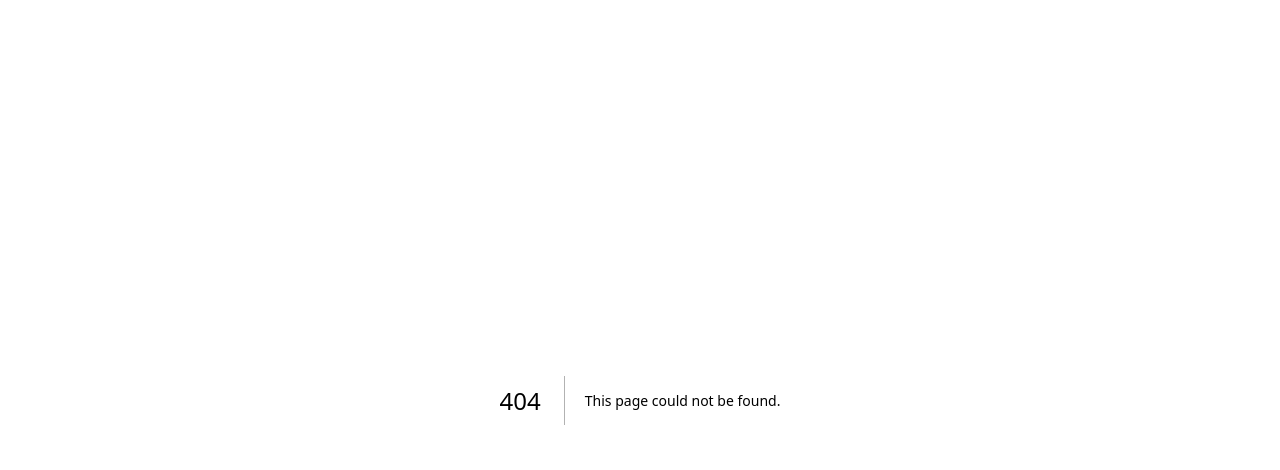
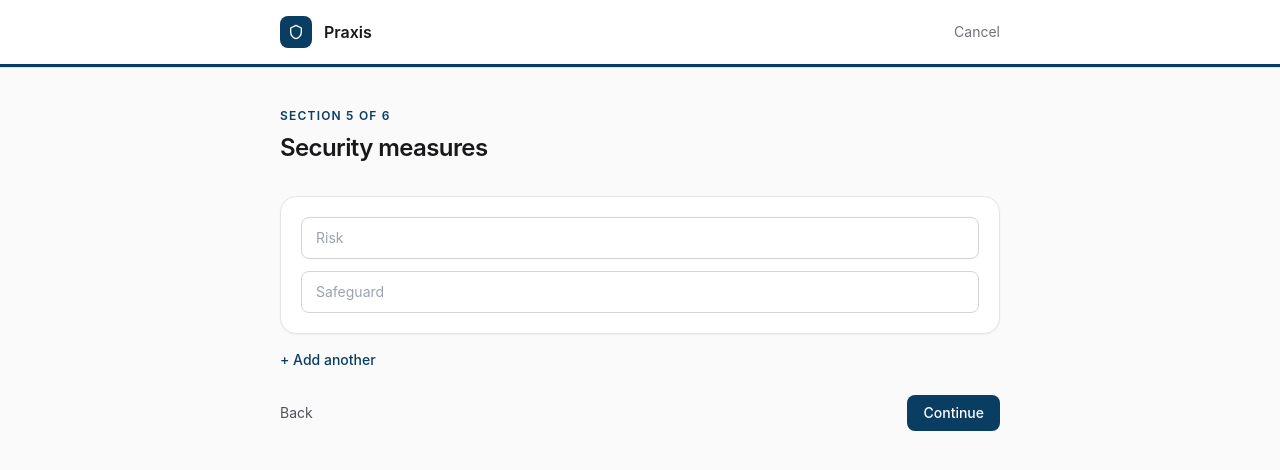
Before and after one commit to sedneymobisa6-dot/Praxis, a Next.js app: page /firm/clients/1/intake/measures in a window 1280 px wide. Before the commit this address had no page. Shown: the top 470 px of the page. Built offline with nearby package versions, Linux system fonts and the light colour scheme; no server answers.

Commit message:
Create app/firm/clients/[id]/intake/measures/page.tsx

```diff
--- /dev/null
+++ b/app/firm/clients/[id]/intake/measures/page.tsx
@@ -0,0 +1,197 @@
+'use client';
+
+import { useState } from 'react';
+import { useRouter, useParams } from 'next/navigation';
+import Link from 'next/link';
+import { createClient } from '@/lib/supabase/client';
+
+const ODPC_BLUE = '#0A3D62';
+
+export default function MeasuresPage() {
+  const router = useRouter();
+  const params = useParams();
+  const clientId = params.id as string;
+  const supabase = createClient();
+
+  const [risks, setRisks] = useState<string[]>(['']);
+  const [safes, setSafes] = useState<string[]>(['']);
+  const [loading, setLoading] = useState(false);
+  const [error, setError] = useState('');
+
+  function addRow() {
+    const r = [...risks];
+    const s = [...safes];
+    r.push('');
+    s.push('');
+    setRisks(r);
+    setSafes(s);
+  }
+
+  function updateRisk(i: number, v: string) {
+    const r = [...risks];
+    r[i] = v;
+    setRisks(r);
+  }
+
+  function updateSafe(i: number, v: string) {
+    const s = [...safes];
+    s[i] = v;
+    setSafes(s);
+  }
+
+  function handleSubmit(e: React.FormEvent) {
+    e.preventDefault();
+    setError('');
+    setLoading(true);
+
+    supabase.auth.getUser().then((r1) => {
+      const user = r1.data.user;
+      if (!user) {
+        setError('Not signed in.');
+        setLoading(false);
+        return;
+      }
+
+      supabase
+        .from('firm_users')
+        .select('firm_id')
+        .eq('user_id', user.id)
+        .maybeSingle()
+        .then((r2) => {
+          if (!r2.data) {
+            setError('Firm not found.');
+            setLoading(false);
+            return;
+          }
+
+          const firmId = r2.data.firm_id;
+
+          supabase
+            .from('client_security_measures')
+            .delete()
+            .eq('client_id', clientId)
+            .then(() => {
+              const rows: any[] = [];
+              for (let i = 0; i < risks.length; i++) {
+                if (risks[i] && safes[i]) {
+                  rows.push({
+                    firm_id: firmId,
+                    client_id: clientId,
+                    risk_description: risks[i],
+                    safeguard_description: safes[i],
+                    display_order: i + 1,
+                  });
+                }
+              }
+
+              if (rows.length === 0) {
+                router.push('/firm/clients/' + clientId + '/intake/employees');
+                return;
+              }
+
+              supabase
+                .from('client_security_measures')
+                .insert(rows)
+                .then(() => {
+                  router.push('/firm/clients/' + clientId + '/intake/employees');
+                });
+            });
+        });
+    });
+  }
+
+  return (
+    <div className="min-h-screen bg-zinc-50">
+      <nav className="border-b border-zinc-200 bg-white">
+        <div className="mx-auto flex max-w-3xl items-center justify-between px-6 py-4">
+          <Link href={'/firm/clients/' + clientId} className="flex items-center gap-3">
+            <div
+              className="flex h-8 w-8 items-center justify-center rounded-lg"
+              style={{ backgroundColor: ODPC_BLUE }}
+            >
+              <svg width="16" height="16" viewBox="0 0 24 24" fill="none">
+                <path
+                  d="M12 2L4 6v6c0 5 3.5 9.5 8 10 4.5-.5 8-5 8-10V6l-8-4z"
+                  stroke="white"
+                  strokeWidth="2"
+                  strokeLinejoin="round"
+                  fill="none"
+                />
+              </svg>
+            </div>
+            <span className="text-base font-semibold text-zinc-900">Praxis</span>
+          </Link>
+          <Link href={'/firm/clients/' + clientId} className="text-sm text-zinc-500">
+            Cancel
+          </Link>
+        </div>
+        <div className="h-[3px] w-full" style={{ backgroundColor: ODPC_BLUE }} />
+      </nav>
+
+      <main className="mx-auto max-w-3xl px-6 py-10">
+        <p
+          className="text-xs font-semibold uppercase tracking-widest"
+          style={{ color: ODPC_BLUE }}
+        >
+          Section 5 of 6
+        </p>
+        <h1 className="mt-2 text-2xl font-semibold tracking-tight text-zinc-900">
+          Security measures
+        </h1>
+
+        <form onSubmit={handleSubmit} className="mt-8 space-y-4">
+          {risks.map((_, i) => (
+            <div key={i} className="rounded-2xl border border-zinc-200 bg-white p-5 shadow-sm space-y-3">
+              <input
+                type="text"
+                value={risks[i]}
+                onChange={(e) => updateRisk(i, e.target.value)}
+                placeholder="Risk"
+                className="block w-full rounded-lg border border-zinc-300 px-3.5 py-2.5 text-sm"
+              />
+              <input
+                type="text"
+                value={safes[i]}
+                onChange={(e) => updateSafe(i, e.target.value)}
+                placeholder="Safeguard"
+                className="block w-full rounded-lg border border-zinc-300 px-3.5 py-2.5 text-sm"
+              />
+            </div>
+          ))}
+
+          <button
+            type="button"
+            onClick={addRow}
+            className="text-sm font-medium"
+            style={{ color: ODPC_BLUE }}
+          >
+            + Add another
+          </button>
+
+          {error && (
+            <div className="rounded-lg border border-red-200 bg-red-50 px-3.5 py-2.5 text-sm text-red-700">
+              {error}
+            </div>
+          )}
+
+          <div className="flex items-center justify-between pt-2">
+            <Link
+              href={'/firm/clients/' + clientId + '/intake/transfers'}
+              className="text-sm text-zinc-600"
+            >
+              Back
+            </Link>
+            <button
+              type="submit"
+              disabled={loading}
+              className="rounded-lg px-4 py-2 text-sm font-medium text-white disabled:opacity-50"
+              style={{ backgroundColor: ODPC_BLUE }}
+            >
+              {loading ? 'Saving...' : 'Continue'}
+            </button>
+          </div>
+        </form>
+      </main>
+    </div>
+  );
+}
```
